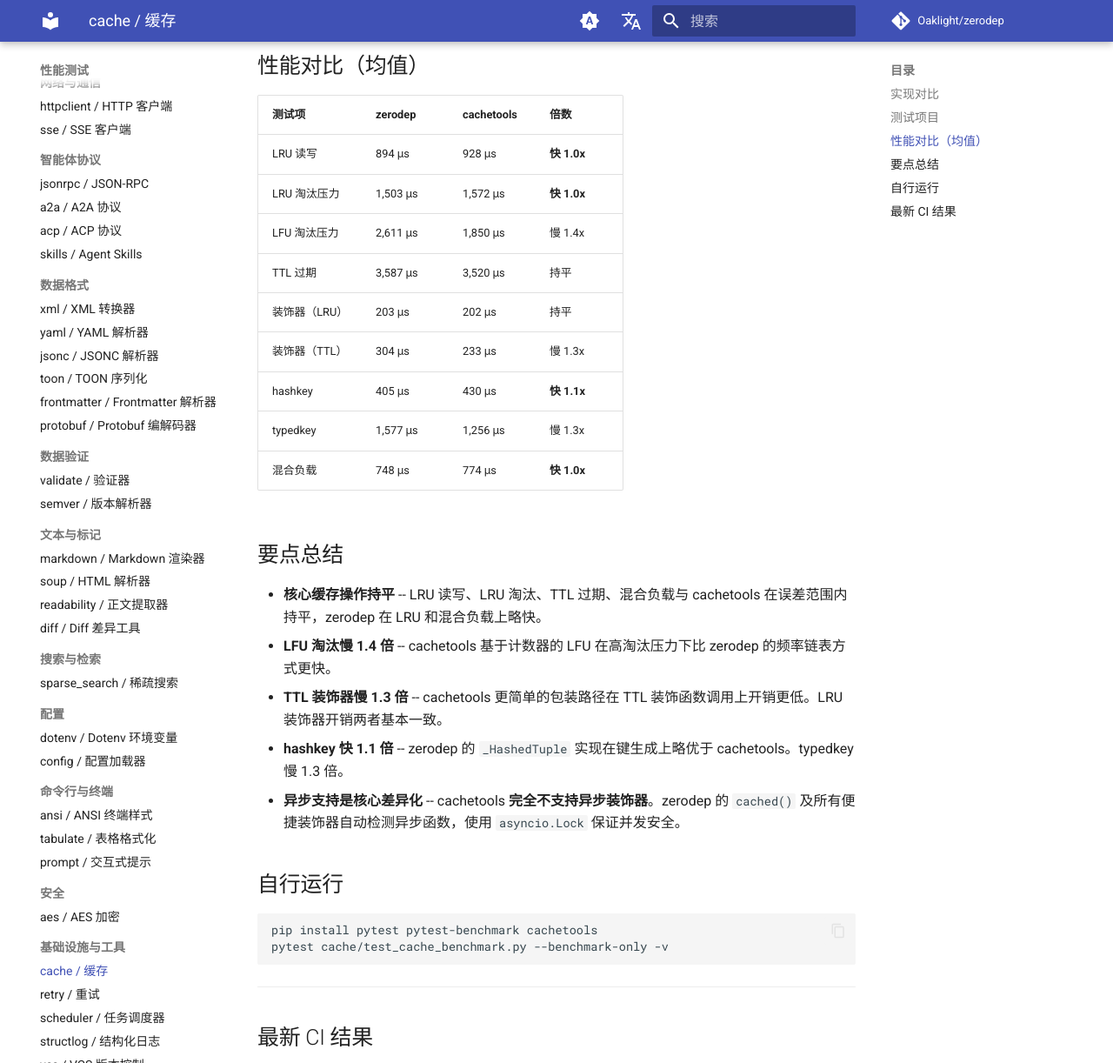
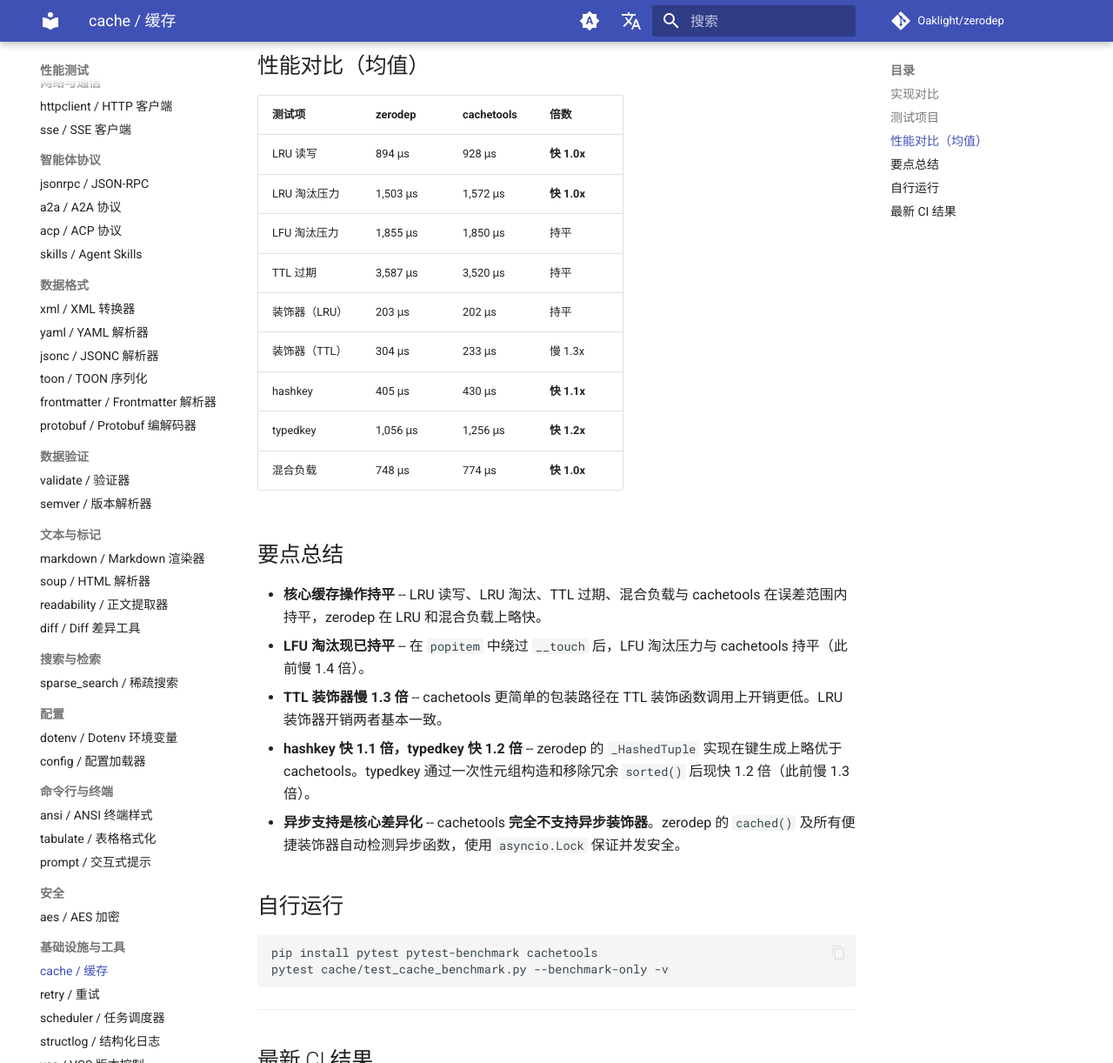
Before and after one commit to Oaklight/zerodep, an MkDocs documentation site: the page built from docs/benchmarks/cache.md, in a window 1280 px wide and 1400 px high, scrolled down 1253 px, cut to the strip 0-1222 px from the top of the window. Shown: the whole strip at 87% size. Built offline with MkDocs 1.6.1 and Material for MkDocs 9.7.7, drawn with Linux system fonts in a browser that asks for light colours; comment, search, counter and statistics services are not loaded.

Commit message:
docs: update cache benchmark results after optimization

```diff
--- a/docs/benchmarks/cache.md
+++ b/docs/benchmarks/cache.md
@@ -36,20 +36,20 @@ zerodep cache 与 [`cachetools`](https://pypi.org/project/cachetools/) 的性能
 |--------|---------|------------|------|
 | LRU 读写 | 894 μs | 928 μs | **快 1.0x** |
 | LRU 淘汰压力 | 1,503 μs | 1,572 μs | **快 1.0x** |
-| LFU 淘汰压力 | 2,611 μs | 1,850 μs | 慢 1.4x |
+| LFU 淘汰压力 | 1,855 μs | 1,850 μs | 持平 |
 | TTL 过期 | 3,587 μs | 3,520 μs | 持平 |
 | 装饰器（LRU） | 203 μs | 202 μs | 持平 |
 | 装饰器（TTL） | 304 μs | 233 μs | 慢 1.3x |
 | hashkey | 405 μs | 430 μs | **快 1.1x** |
-| typedkey | 1,577 μs | 1,256 μs | 慢 1.3x |
+| typedkey | 1,056 μs | 1,256 μs | **快 1.2x** |
 | 混合负载 | 748 μs | 774 μs | **快 1.0x** |
 
 ## 要点总结
 
 - **核心缓存操作持平** -- LRU 读写、LRU 淘汰、TTL 过期、混合负载与 cachetools 在误差范围内持平，zerodep 在 LRU 和混合负载上略快。
-- **LFU 淘汰慢 1.4 倍** -- cachetools 基于计数器的 LFU 在高淘汰压力下比 zerodep 的频率链表方式更快。
+- **LFU 淘汰现已持平** -- 在 `popitem` 中绕过 `__touch` 后，LFU 淘汰压力与 cachetools 持平（此前慢 1.4 倍）。
 - **TTL 装饰器慢 1.3 倍** -- cachetools 更简单的包装路径在 TTL 装饰函数调用上开销更低。LRU 装饰器开销两者基本一致。
-- **hashkey 快 1.1 倍** -- zerodep 的 `_HashedTuple` 实现在键生成上略优于 cachetools。typedkey 慢 1.3 倍。
+- **hashkey 快 1.1 倍，typedkey 快 1.2 倍** -- zerodep 的 `_HashedTuple` 实现在键生成上略优于 cachetools。typedkey 通过一次性元组构造和移除冗余 `sorted()` 后现快 1.2 倍（此前慢 1.3 倍）。
 - **异步支持是核心差异化** -- cachetools **完全不支持异步装饰器**。zerodep 的 `cached()` 及所有便捷装饰器自动检测异步函数，使用 `asyncio.Lock` 保证并发安全。
 
 ## 自行运行
```
Also changed, not shown: other parts of docs/benchmarks/cache.md (+1 -1 lines), docs/changelog.md (+6 -0 lines).
